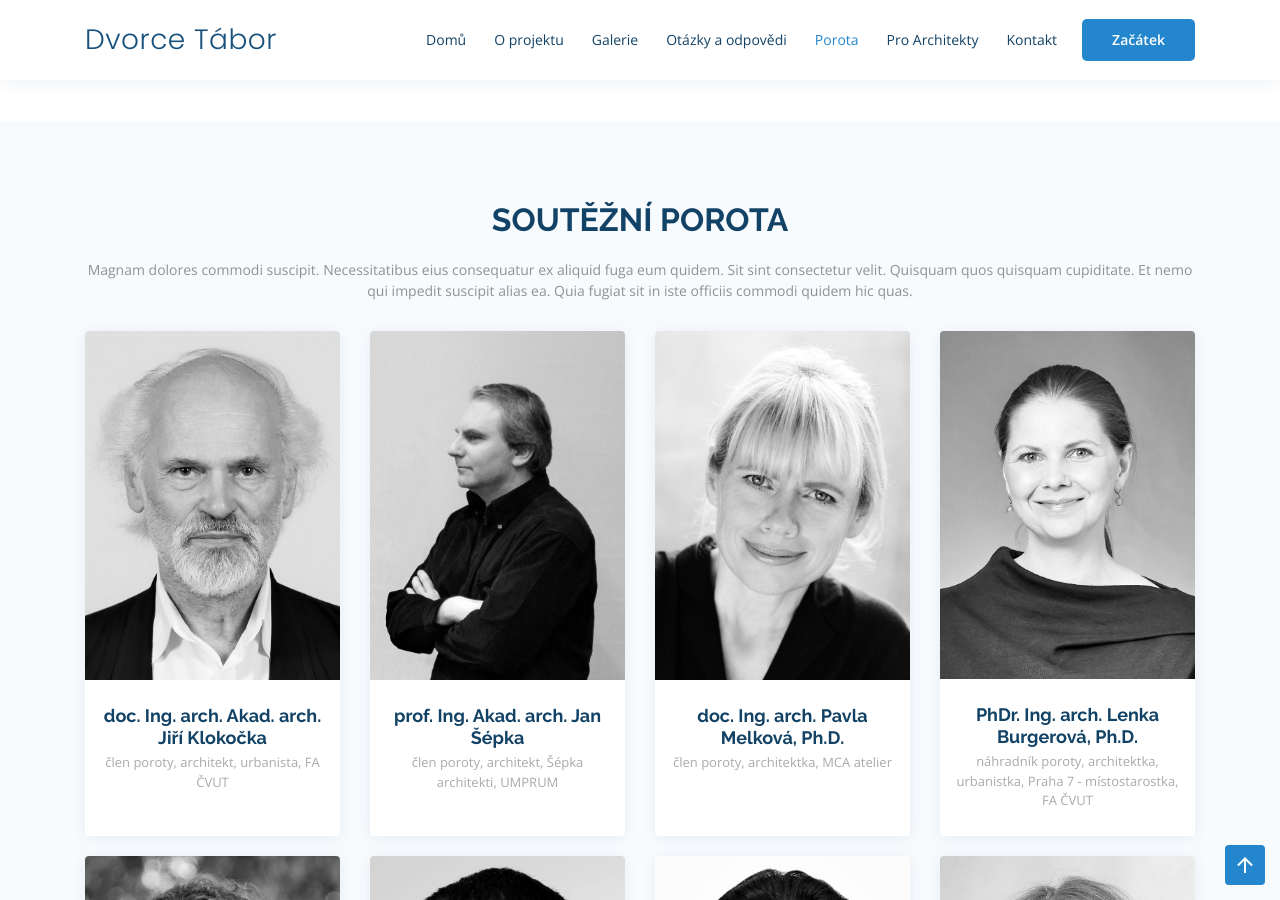
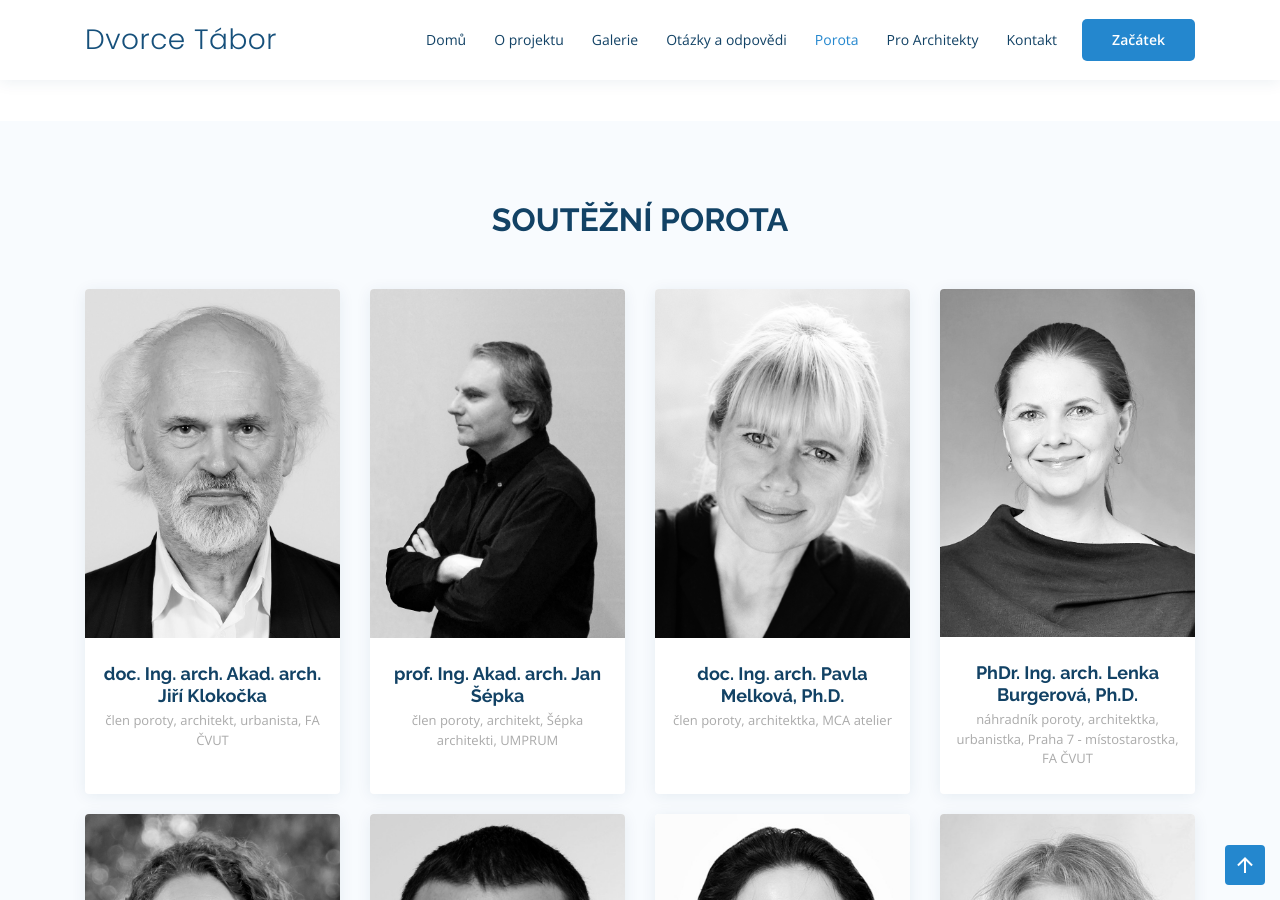
Before and after one commit to dvorcetabor/web, a Jekyll site: the page built from index.md, in a window 1280 px wide and 900 px high, scrolled down 3654 px. Built offline with Jekyll 4.4.1, drawn with Linux system fonts in a browser that asks for light colours.

Commit message:
Update team.html

```diff
--- a/_includes/sections/team.html
+++ b/_includes/sections/team.html
@@ -4,7 +4,7 @@
 
     <div class="section-title">
       <h2>Soutěžní porota</h2>
-      <p>Magnam dolores commodi suscipit. Necessitatibus eius consequatur ex aliquid fuga eum quidem. Sit sint consectetur velit. Quisquam quos quisquam cupiditate. Et nemo qui impedit suscipit alias ea. Quia fugiat sit in iste officiis commodi quidem hic quas.</p>
+      <p> </p>
     </div>
 
     <div class="row">
```
